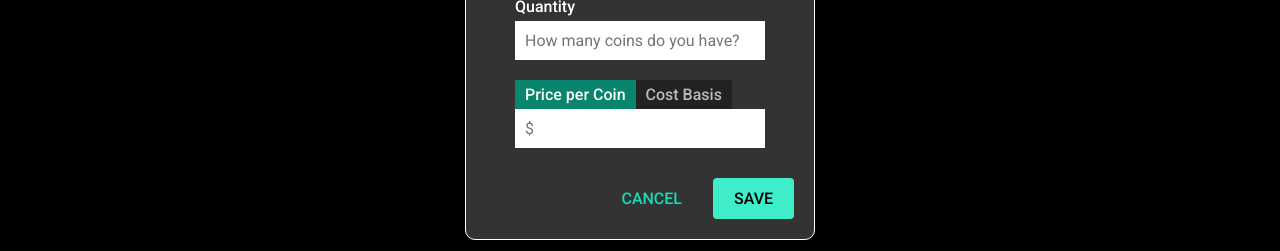
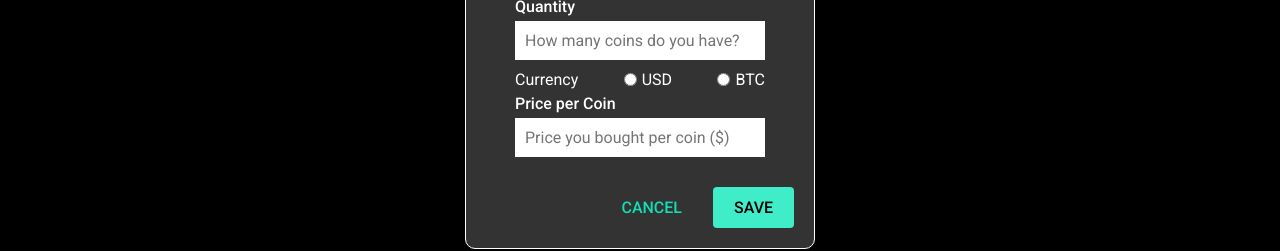
Before and after one commit to BayLadyCoder/crypto-folio, a React (Create React App) app: page /crypto-folio/portfolio in a window 1280 px wide. Both pictures are taken after a click on the button "+ADD COINS". Shown: the part 372-623 px from the top of the page. Built offline with nearby package versions, Linux system fonts and the light colour scheme; no server answers; a web font is replaced by a local one.

Commit message:
Added portfolioData state, removed TabMenu, added currency radio buttons

```diff
--- a/src/components/PortfolioForm/PortfolioForm.styled.ts
+++ b/src/components/PortfolioForm/PortfolioForm.styled.ts
@@ -93,7 +93,6 @@ export const BottomContainer = styled.div`
 `;
 
 export const QuantityInput = styled.input`
-  padding: 5px 10px;
   padding: 10px;
   width: 250px;
   margin-bottom: 10px;
@@ -130,3 +129,21 @@ export const Label = styled.label`
   font-weight: 500;
   padding: 5px 0px;
 `;
+
+export const CurrencyContainer = styled.div`
+  width: 250px;
+  display: flex;
+  justify-content: space-between;
+  align-items: center;
+`;
+export const CurrencyWrapper = styled.div`
+  display: flex;
+  justify-content: flex-start;
+  align-items: center;
+`;
+
+export const RadioButton = styled.input`
+  margin-right: 5px;
+  color: red;
+  background: red;
+`;
--- a/src/components/PortfolioForm/PortfolioForm.tsx
+++ b/src/components/PortfolioForm/PortfolioForm.tsx
@@ -16,15 +16,20 @@ import {
   TabMenu,
   TabInputContainer,
   Label,
+  CurrencyContainer,
+  CurrencyWrapper,
+  RadioButton,
 } from "./PortfolioForm.styled";
 
 import { Button } from "../../styles/globalStyles";
-
+import { PortfolioCoinBasic } from "../../types/coins";
 interface Props {
   coins: MarketCoin[];
   onCloseForm: (e: React.MouseEvent) => void;
   portfolioName: string;
   updatePortfolioName: (newName: string) => void;
+  portfolioBasic: PortfolioCoinBasic;
+  updatePortfolioBasic: (newData: PortfolioCoinBasic) => void;
 }
 
 const PortfolioForm: React.FC<Props> = ({
@@ -32,23 +37,28 @@ const PortfolioForm: React.FC<Props> = ({
   onCloseForm,
   portfolioName,
   updatePortfolioName,
+  portfolioBasic,
+  updatePortfolioBasic,
 }) => {
   const [inputValue, setInputValue] = useState("");
   const [newPortfolioName, setNewPortfolioName] = useState(portfolioName);
   const [portfolioNameFormOpen, setPortfolioNameFormOpen] = useState(false);
-
+  const [portfolioData, setPortfolioData] = useState<PortfolioCoinBasic>(
+    portfolioBasic
+  );
   const [tabValues, setTabValues] = useState("Price per Coin");
 
-  const onChangeSearchCoinInput = (e: React.ChangeEvent<HTMLInputElement>) => {
-    setInputValue(e.target.value);
+  // const onChangeSearchCoinInput = (e: React.ChangeEvent<HTMLInputElement>) => {
+  //   setInputValue(e.target.value);
+  // };
+
+  const onClickPriceTabMenu = (value: string) => {
+    setPortfolioData({ ...portfolioData, price_per_coin: 0, cost_basis: 0 });
+    setTabValues(value);
   };
-
-  const onClickPricePerCoin = () => {
-    setTabValues("Price per Coin");
-  };
-  const onClickCostBasis = () => {
-    setTabValues("Cost Basis");
-  };
+  // const onClickCostBasis = () => {
+  //   setTabValues("Cost Basis");
+  // };
 
   const onChangePortfolioName = (e: React.ChangeEvent<HTMLInputElement>) => {
     setNewPortfolioName(e.target.value);
@@ -56,6 +66,25 @@ const PortfolioForm: React.FC<Props> = ({
 
   const onSaveNewPortfolioName = () => {
     updatePortfolioName(newPortfolioName);
+    setPortfolioNameFormOpen(false);
+  };
+
+  const updatePortfolioData = (e: React.ChangeEvent<HTMLInputElement>) => {
+    setPortfolioData({ ...portfolioData, [e.target.name]: e.target.value });
+    if (e.target.name === "price_per_coin") {
+      const pricePerCoin = Number(e.target.value);
+      setPortfolioData({
+        ...portfolioData,
+        cost_basis: portfolioData.quantity * pricePerCoin,
+      });
+    } else {
+      setPortfolioData({ ...portfolioData, [e.target.name]: e.target.value });
+    }
+  };
+
+  const onSave = (e: React.MouseEvent) => {
+    e.preventDefault();
+    updatePortfolioBasic(portfolioData);
     setPortfolioNameFormOpen(false);
   };
 
@@ -95,8 +124,9 @@ const PortfolioForm: React.FC<Props> = ({
               type="text"
               list="coins"
               placeholder="Search"
-              value={inputValue}
-              onChange={onChangeSearchCoinInput}
+              name="name_with_symbol"
+              value={portfolioData.name_with_symbol}
+              onChange={updatePortfolioData}
             />
             <datalist id="coins">
               {coins.map((coin) => (
@@ -108,36 +138,80 @@ const PortfolioForm: React.FC<Props> = ({
             </datalist>
           </TabInputContainer>
           <TabInputContainer>
-            <Label htmlFor="Quantity">Quantity</Label>
+            <Label htmlFor="quantity">Quantity</Label>
             <QuantityInput
               type="text"
+              name="quantity"
               placeholder="How many coins do you have?"
+              value={portfolioData.quantity || ""}
+              onChange={updatePortfolioData}
             />
           </TabInputContainer>
+          <CurrencyContainer>
+            <p>Currency</p>
+            <CurrencyWrapper>
+              <RadioButton type="radio" id="usd" name="currency" value="usd" />
+              <label htmlFor="usd">USD</label>
+            </CurrencyWrapper>
+            <CurrencyWrapper>
+              <RadioButton type="radio" id="btc" name="currency" value="btc" />
+              <label htmlFor="btc">BTC</label>
+            </CurrencyWrapper>
+          </CurrencyContainer>
           <TabInputContainer>
+            <Label htmlFor="quantity">Price per Coin</Label>
+            <QuantityInput
+              type="text"
+              name="price_per_coin"
+              placeholder="Price you bought per coin ($)"
+              value={portfolioData.price_per_coin || ""}
+              onChange={updatePortfolioData}
+            />
+          </TabInputContainer>
+          {/* <TabInputContainer>
             <TabMenuContainer>
               <TabMenu
-                tabValues={tabValues === "Price per Coin"}
-                onClick={onClickPricePerCoin}
-                disabled={tabValues === "Price per Coin"}
+                tabValues={tabValues === "USD"}
+                onClick={() => onClickPriceTabMenu("USD")}
+                disabled={tabValues === "USD"}
               >
-                Price per Coin
+                USD
               </TabMenu>
               <TabMenu
-                tabValues={tabValues === "Cost Basis"}
-                onClick={onClickCostBasis}
-                disabled={tabValues === "Cost Basis"}
+                tabValues={tabValues === "BTC"}
+                onClick={() => onClickPriceTabMenu("BTC")}
+                disabled={tabValues === "BTC"}
               >
-                Cost Basis
+                BTC
               </TabMenu>
             </TabMenuContainer>
-            <QuantityInput type="text" placeholder="$" />
-          </TabInputContainer>
+            {tabValues === "USD" ? (
+              <QuantityInput
+                type="text"
+                name="price_per_coin"
+                placeholder="$"
+                value={portfolioData.price_per_coin || ""}
+                onChange={updatePortfolioData}
+              />
+            ) : (
+              <QuantityInput
+                type="text"
+                name="cost_basis"
+                placeholder="B"
+                value={portfolioData.cost_basis || ""}
+                onChange={updatePortfolioData}
+              />
+            )}
+          </TabInputContainer> */}
         </AddDetailsForm>
         <table></table>
         <BottomContainer>
           <Button onClick={onCloseForm}>CANCEL</Button>
-          <Button style={{ marginLeft: "10px" }} primary="true">
+          <Button
+            onClick={onSave}
+            style={{ marginLeft: "10px" }}
+            primary="true"
+          >
             SAVE
           </Button>
         </BottomContainer>
--- a/src/components/PortfolioTable/PortfolioTable.tsx
+++ b/src/components/PortfolioTable/PortfolioTable.tsx
@@ -4,6 +4,7 @@ import { TableName, PortfolioContainer } from "./PortfolioTable.styled";
 import { HeaderWrapper, Button } from "../../styles/globalStyles";
 import PortfolioForm from "../PortfolioForm";
 // import { CryptoTable } from "../CryptoTable";
+import { PortfolioCoinBasic } from "../../types/coins";
 
 interface Props {
   coins: MarketCoin[];
@@ -22,6 +23,12 @@ const PortfolioTable: React.FC<Props> = ({
 }) => {
   const [isFormOpen, setIsFormOpen] = useState(false);
   const [portfolioName, setPortfolioName] = useState("My Portfolio");
+  const [portfolioBasic, setPortfolioBasic] = useState<PortfolioCoinBasic>({
+    name_with_symbol: "",
+    quantity: 0,
+    price_per_coin: 0,
+    cost_basis: 0,
+  });
 
   const onClickOpenForm = (e: React.MouseEvent) => {
     e.preventDefault();
@@ -35,6 +42,11 @@ const PortfolioTable: React.FC<Props> = ({
   const updatePortfolioName = (newName: string) => {
     setPortfolioName(newName);
   };
+  const updatePortfolioBasic = (newData: PortfolioCoinBasic) => {
+    setPortfolioBasic(newData);
+  };
+
+  console.log("portfolioBasic", portfolioBasic);
 
   return (
     <PortfolioContainer>
@@ -48,6 +60,8 @@ const PortfolioTable: React.FC<Props> = ({
           onCloseForm={onClickCloseForm}
           portfolioName={portfolioName}
           updatePortfolioName={updatePortfolioName}
+          portfolioBasic={portfolioBasic}
+          updatePortfolioBasic={updatePortfolioBasic}
         />
       )}
 
```
Also changed, not shown: src/Types/coins.ts (+9 -0 lines).
